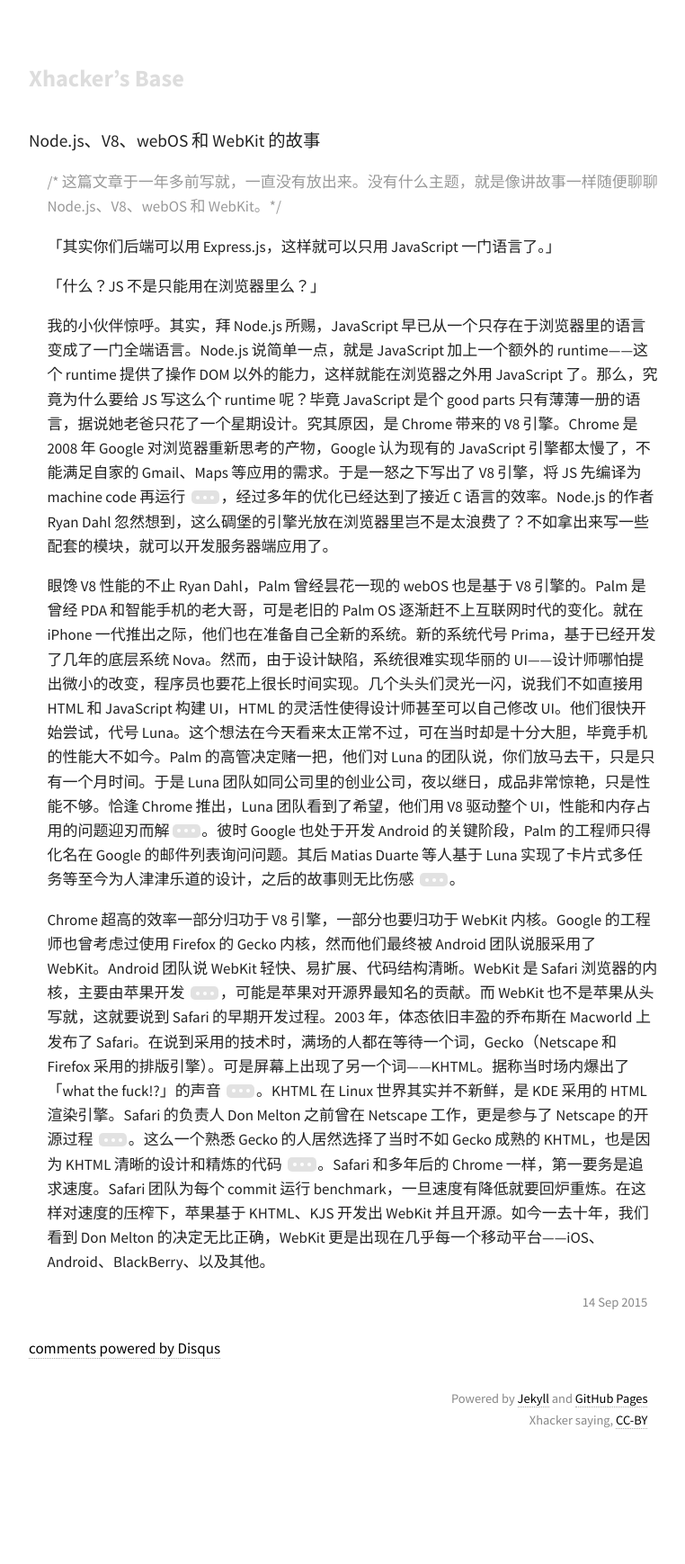
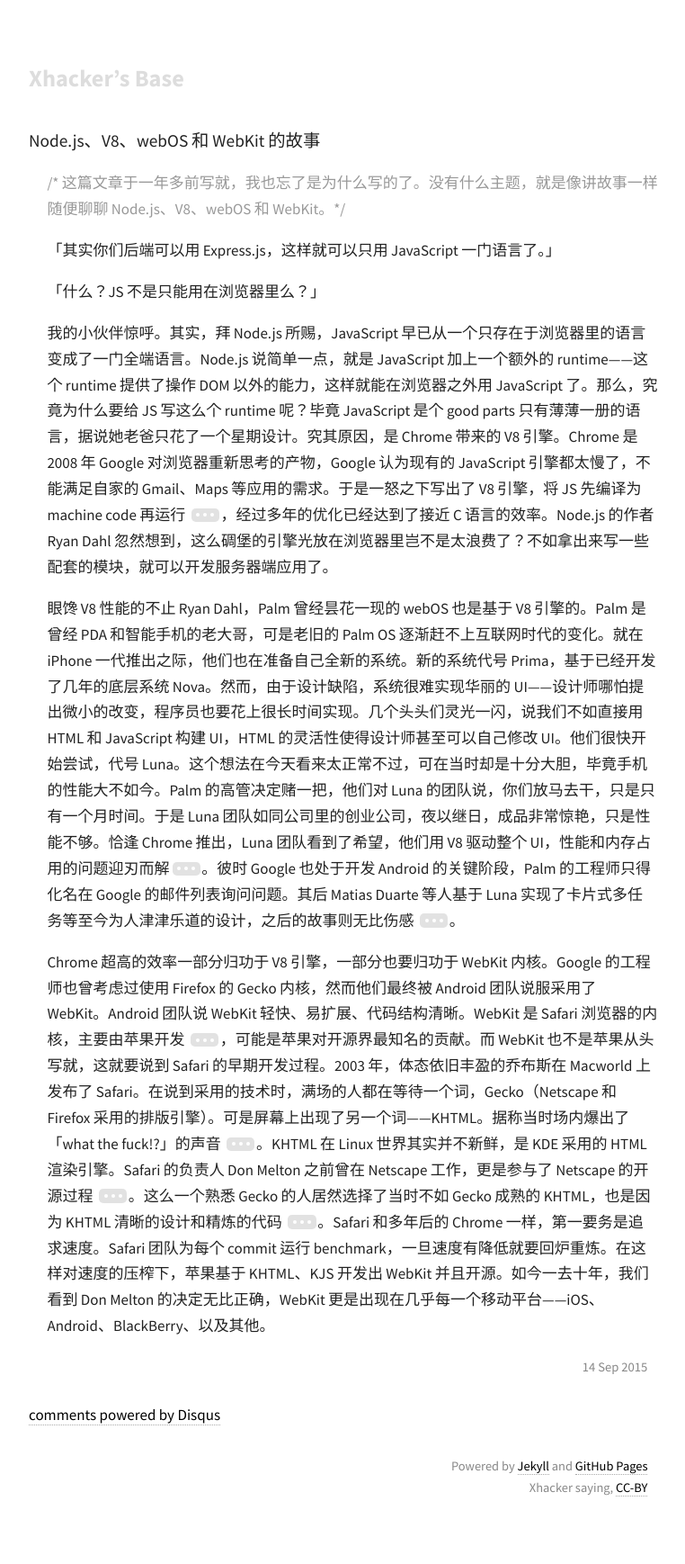
Before and after one commit to xhacker/xhacker.github.io, a Jekyll site: the page built from _posts/2015-09-14-story-nodejs-v8-webos-webkit.md, in a window 1280 px wide. Shown: the whole page at 90% size, without its empty margins (258-1020 px from the left). Built offline with Jekyll 4.4.1, drawn with Linux system fonts in a browser that asks for light colours; nearby versions of some CDN libraries; comment, search, counter and statistics services are not loaded; before the commit the page ends 1663 px from its top, so only the background shows below that.

Commit message:
Enlarge line height for better readability

```diff
--- a/_posts/2015-09-14-story-nodejs-v8-webos-webkit.md
+++ b/_posts/2015-09-14-story-nodejs-v8-webos-webkit.md
@@ -3,7 +3,7 @@
 title: Node.js、V8、webOS 和 WebKit 的故事
 ---
 
-<p class="comment">/* 这篇文章于一年多前写就，一直没有放出来。没有什么主题，就是像讲故事一样随便聊聊 Node.js、V8、webOS 和 WebKit。*/</p>
+<p class="comment">/* 这篇文章于一年多前写就，我也忘了是为什么写的了。没有什么主题，就是像讲故事一样随便聊聊 Node.js、V8、webOS 和 WebKit。*/</p>
 
 「其实你们后端可以用 Express.js，这样就可以只用 JavaScript 一门语言了。」
 
--- a/static/style.css
+++ b/static/style.css
@@ -79,7 +79,7 @@
   padding: 72px;
   font-family: "Source Sans Pro", "Helvetica Neue", Arial, "Hiragino Sans GB", "Source Han Sans CN", sans-serif;
   font-size: 17px;
-  line-height: 1.6em;
+  line-height: 1.7em;
 }
 
 a {
```
